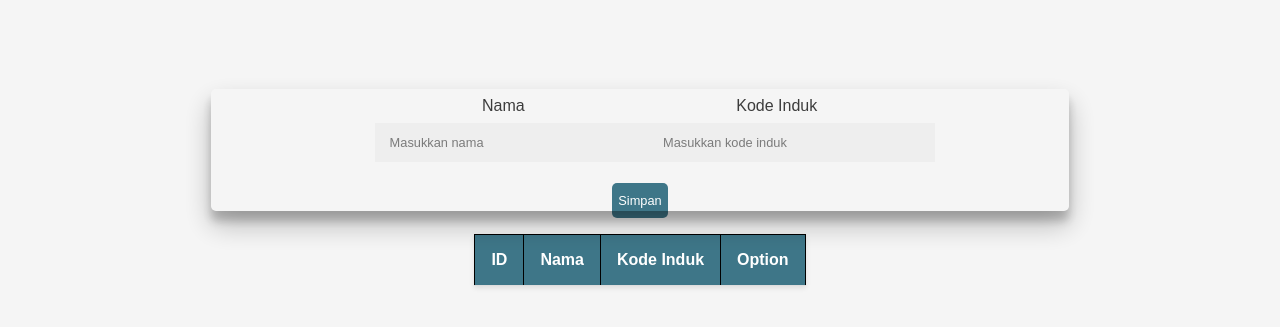
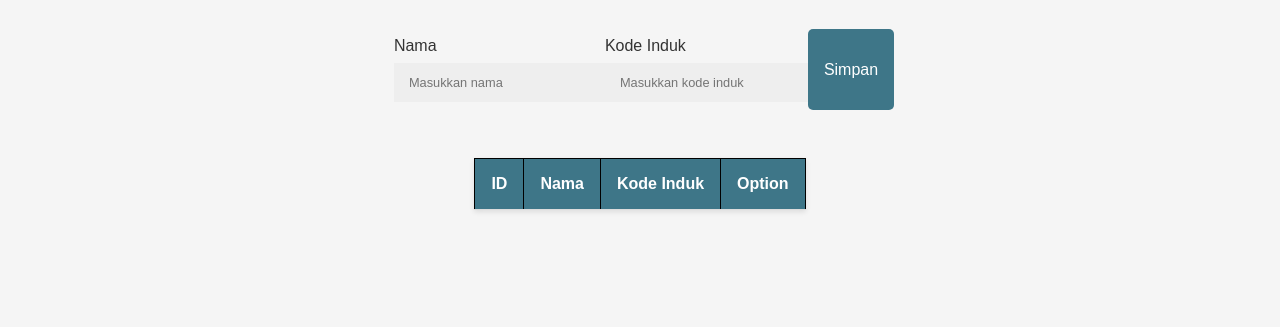
Before and after one commit to nugrohoizzan/Project-Prak-TCC, a plain HTML site: page pengunjung.html in a window 1280 px wide. Shown: the part 147-474 px from the top of the page. Drawn offline with nearby package versions, Linux system fonts and the light colour scheme; no server answers.

Commit message:
pembaruan

```diff
--- a/pengunjung.html
+++ b/pengunjung.html
@@ -65,12 +65,12 @@
       }
 
       button {
-        padding: 10px 6px;
+        padding: 0.5rem 1rem;
         border: none;
         border-radius: 5px;
         background-color: #3e7688;
         color: white;
-        font-size: 0.8rem;
+        font-size: 1rem;
         cursor: pointer;
         transition: background-color 0.3s;
       }
@@ -104,23 +104,6 @@
       tr:nth-child(even) {
         background-color: #f9f9f9;
       }
-      form{
-        border-radius: 5px;
-        box-shadow: 0 14px 28px rgba(0, 0, 0, 0.25), 0 10px 10px rgba(0, 0, 0, 0.22) ;
-        position: relative;
-          top: 60px;
-        overflow: hidden;
-        width: 858px;
-        max-width: 100%;
-        min-height: 122px;
-        min-width: 70px;
-          opacity: 95%;
-      }
-      span{
-        width: 30%;
-        height: 70%;
-        text-align: center;
-      }
     </style>
   </head>
   <body>
@@ -147,9 +130,8 @@
           required
         />
       </span>
-      <br>
+      <button type="submit">Simpan</button>
     </form>
-    <button type="submit">Simpan</button>
     <main>
       <table>
         <thead>
```
Also changed, not shown: buku.html (+2 -19 lines).
